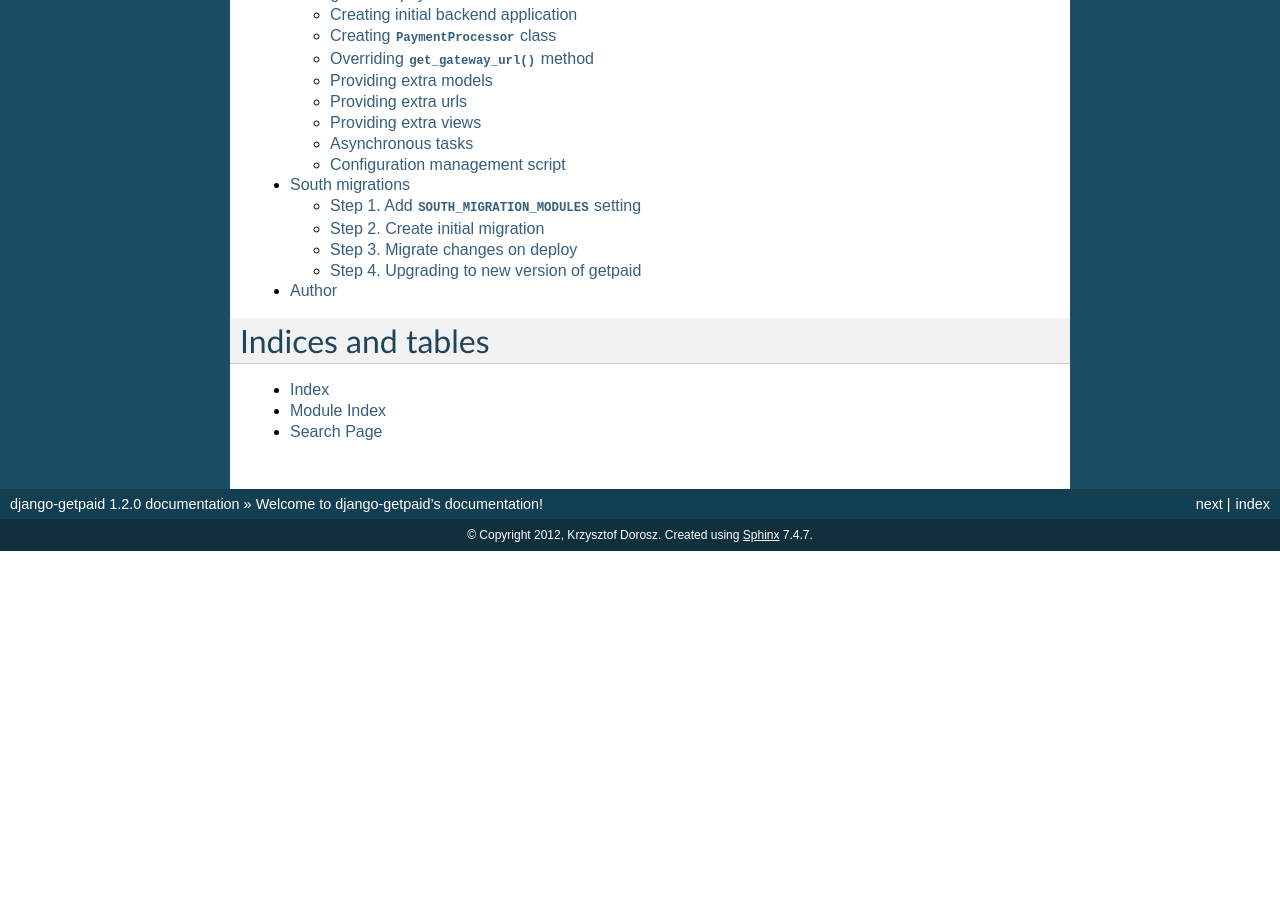
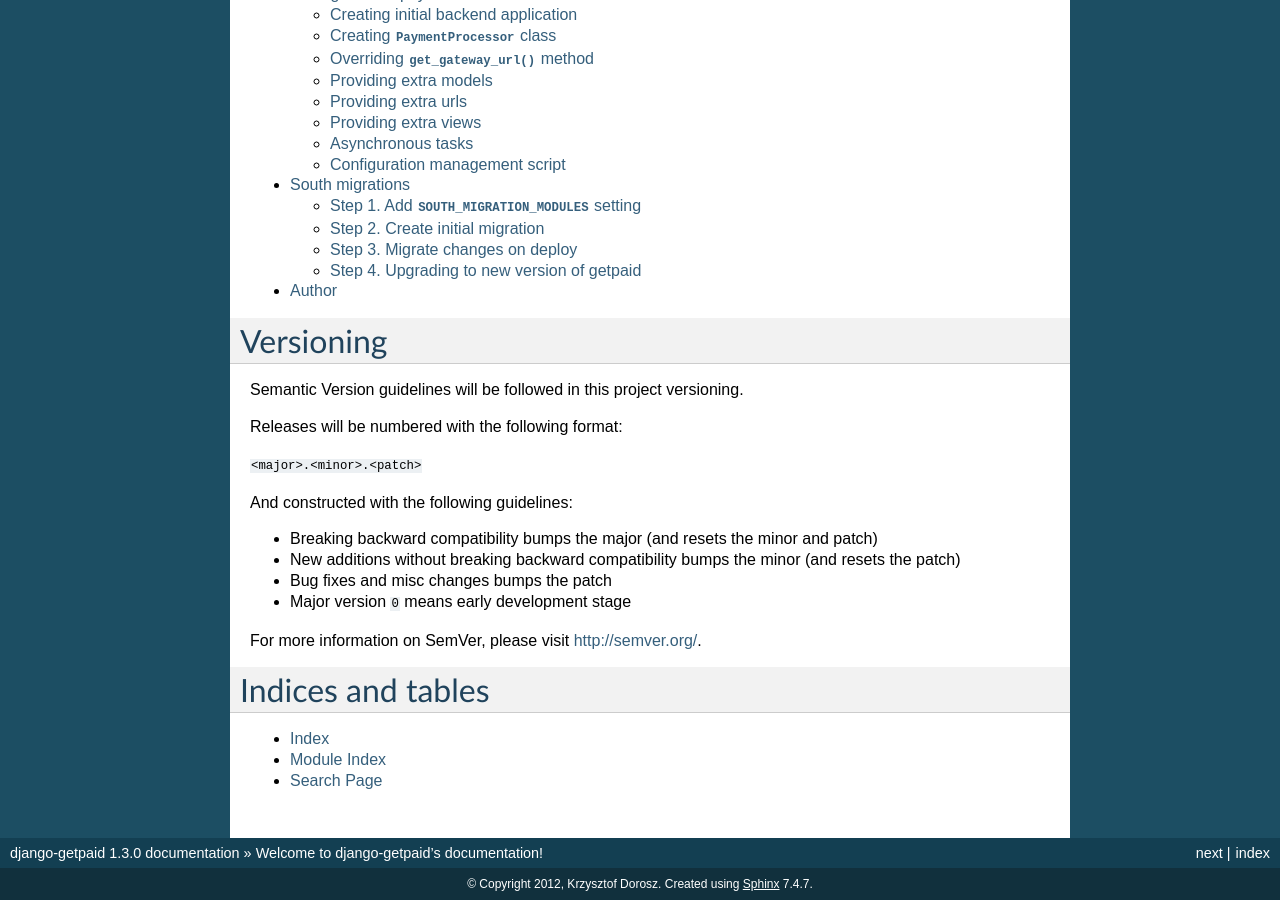
Before and after one commit to django-getpaid/django-getpaid, a Sphinx documentation site: the page built from docs/source/index.rst, in a window 1280 px wide and 900 px high, scrolled down 1185 px. Built offline with Sphinx 7.4.7, drawn with Linux system fonts in a browser that asks for light colours; before the commit the page ends 1736 px from its top, so only the background shows below that; some of the changed text lies outside the part shown.

Commit message:
Bumping version to 1.3.0 (new feature, logotypes in payment forms)

```diff
--- a/docs/source/conf.py
+++ b/docs/source/conf.py
@@ -65,9 +65,9 @@ copyright = u'2012, Krzysztof Dorosz'
 # built documents.
 #
 # The short X.Y version.
-version = '1.2.0'
+version = '1.3.0'
 # The full version, including alpha/beta/rc tags.
-release = '1.2.0'
+release = '1.3.0'
 
 # The language for content autogenerated by Sphinx. Refer to documentation
 # for a list of supported languages.
--- a/docs/source/index.rst
+++ b/docs/source/index.rst
@@ -36,6 +36,25 @@ Contents:
    contributors
 
 
+Versioning
+==========
+
+Semantic Version guidelines will be followed in this project versioning.
+
+Releases will be numbered with the following format:
+
+``<major>.<minor>.<patch>``
+
+And constructed with the following guidelines:
+
+* Breaking backward compatibility bumps the major (and resets the minor and patch)
+* New additions without breaking backward compatibility bumps the minor (and resets the patch)
+* Bug fixes and misc changes bumps the patch
+* Major version ``0`` means early development stage
+
+For more information on SemVer, please visit http://semver.org/.
+
+
 Indices and tables
 ==================
 
--- a/setup.py
+++ b/setup.py
@@ -7,7 +7,7 @@ setup(
     name='django-getpaid',
     description='Multi-broker payment processor for django',
     long_description=long_description,
-    version='1.2.0',
+    version='1.3.0',
     packages=find_packages(),
     url='https://github.com/cypreess/django-getpaid',
     license='MIT',
```
